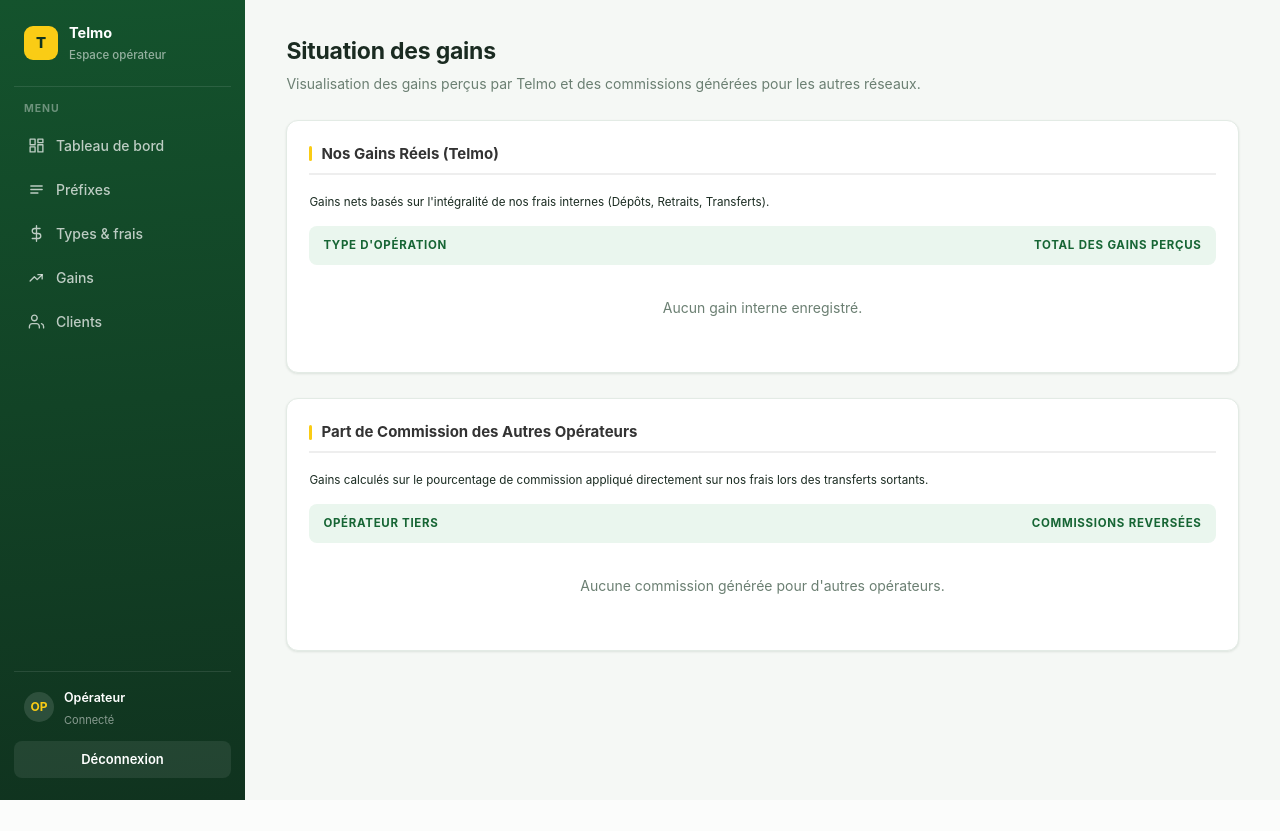
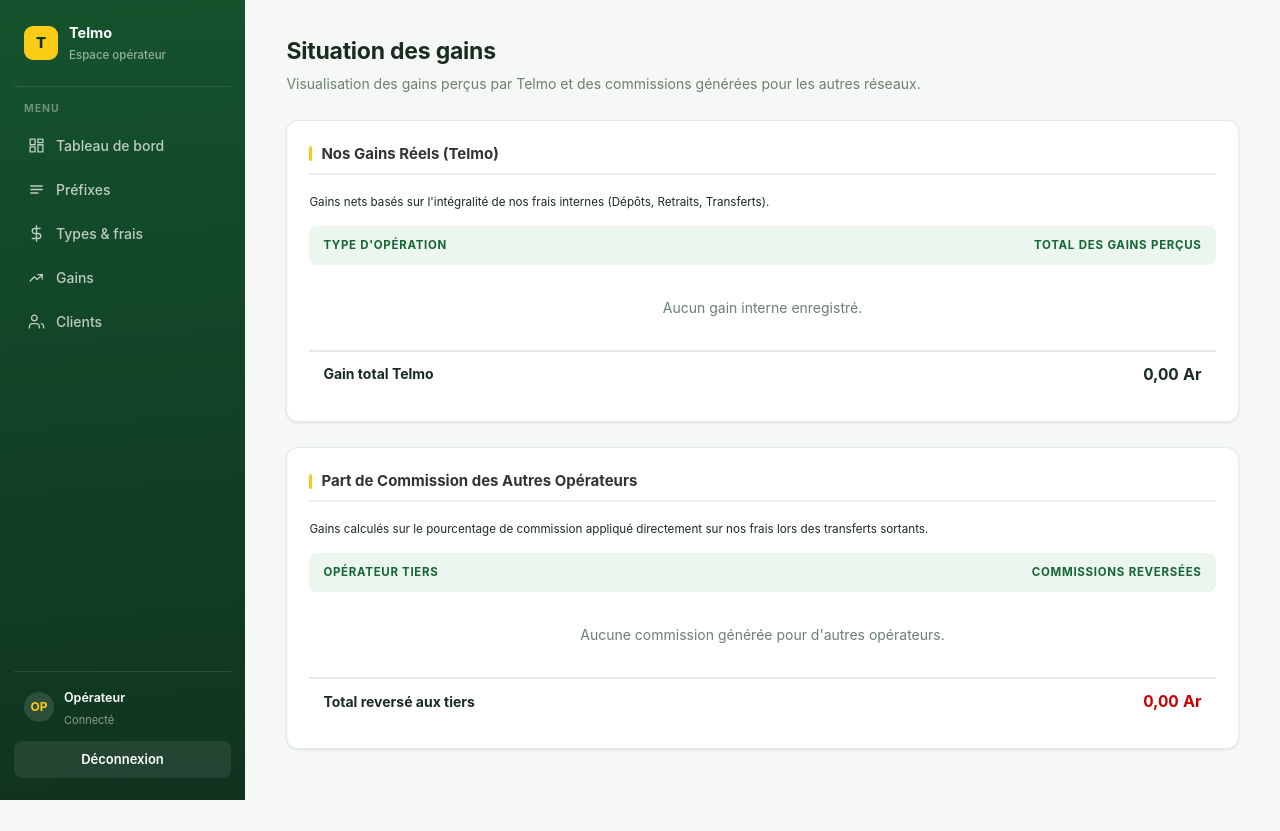
Before and after one commit to tsantafinaritra451-eng/Projet_Finale_S4_ETU003969_ETU004590, a CodeIgniter 4 app: the page made by app/Views/admin/gains.php in a window 1280 px wide. Before the commit the page ends 800 px from the top, so only its background shows below. Run offline with PHP 8.4 and a stand-in for CodeIgniter, Linux system fonts and the light colour scheme; the template is opened without the code that fills it, so the values that code supplies are empty; some libraries are stand-ins or nearby versions.

Commit message:
fix final

```diff
--- a/app/Views/admin/gains.php
+++ b/app/Views/admin/gains.php
@@ -45,6 +45,14 @@
                     </tr>
                 <?php endif; ?>
             </tbody>
+            <tfoot>
+                <tr style="border-top: 2px solid #333;">
+                    <th style="text-align: left; padding-top: 10px;">Gain total Telmo</th>
+                    <td class="num" style="text-align: right; padding-top: 10px; font-weight: bold; font-size: 1.15em;">
+                        <?= number_format($totalTelmo, 2, ',', ' ') ?> Ar
+                    </td>
+                </tr>
+            </tfoot>
         </table>
     </div>
 </div>
@@ -83,6 +91,14 @@
                     </tr>
                 <?php endif; ?>
             </tbody>
+            <tfoot>
+                <tr style="border-top: 2px solid #333;">
+                    <th style="text-align: left; padding-top: 10px;">Total reversé aux tiers</th>
+                    <td class="num" style="text-align: right; padding-top: 10px; color: #cc0000; font-weight: bold; font-size: 1.15em;">
+                        <?= number_format($totalAutres, 2, ',', ' ') ?> Ar
+                    </td>
+                </tr>
+            </tfoot>
         </table>
     </div>
 </div>
```
Also changed, not shown: app/Controllers/UserController.php (+9 -5 lines), app/Models/OperationModel.php (+7 -5 lines), writable/operateur.db, 3 other files.
